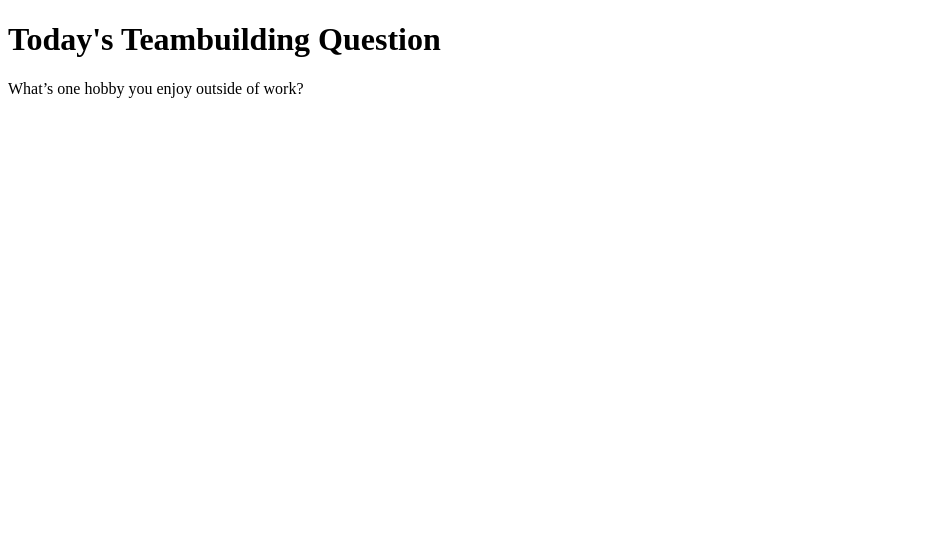
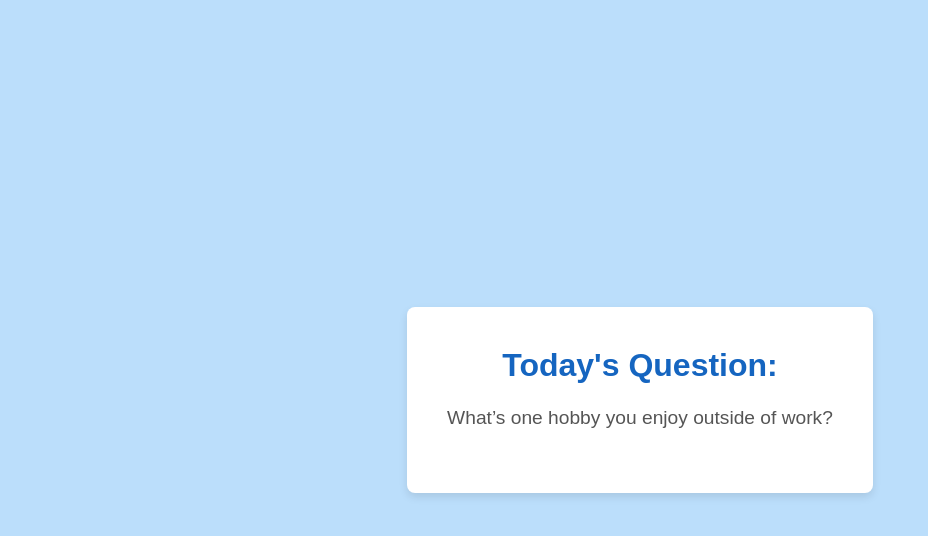
Before and after one commit to SudoBrendan/teambuilding-question-of-the-day, a plain HTML site: page index.html in a window 1280 px wide. Shown: the whole page, without its empty margins (0-928 px from the left). Drawn offline with Linux system fonts and the light colour scheme.

Commit message:
Adding CSS

```diff
--- a/index.html
+++ b/index.html
@@ -4,10 +4,13 @@
     <meta charset="UTF-8">
     <meta name="viewport" content="width=device-width, initial-scale=1.0">
     <title>Teambuilding Question</title>
+    <link rel="stylesheet" href="styles.css">
 </head>
 <body>
-    <h1>Today's Teambuilding Question</h1>
-    <p id="questionDisplay"></p>
+    <div class="container">
+        <h1>Today's Question:</h1>
+        <p id="questionDisplay" class="weekend-message"></p>
+    </div>
     <script src="script.js"></script>
 </body>
 </html>
--- /dev/null
+++ b/styles.css
@@ -0,0 +1,55 @@
+/* General reset */
+* {
+    margin: 0;
+    padding: 0;
+    box-sizing: border-box;
+}
+
+/* Body styling */
+body {
+    font-family: Arial, sans-serif;
+    display: flex;
+    justify-content: center;
+    align-items: center;
+    height: 100vh;
+    background-color: #bbdefb; /* Light blue background */
+    color: #333;
+    padding: 20px;
+}
+
+/* Container styling */
+.container {
+    text-align: center;
+    max-width: 600px;
+    padding: 40px;
+    border-radius: 8px;
+    background-color: #ffffff;
+    box-shadow: 0 4px 8px rgba(0, 0, 0, 0.1);
+}
+
+/* Heading styling */
+h1 {
+    font-size: 2em;
+    margin-bottom: 20px;
+    color: #1565c0; /* Darker blue for the header text */
+}
+
+/* Question styling */
+#questionDisplay {
+    font-size: 1.2em;
+    font-weight: 500;
+    line-height: 1.5;
+    color: #555;
+    margin-bottom: 20px;
+}
+
+/* Message styling for weekends */
+.weekend-message {
+    color: #1565c0;
+    font-weight: bold;
+}
+
+/* Add spacing */
+p {
+    margin-top: 10px;
+}
```
